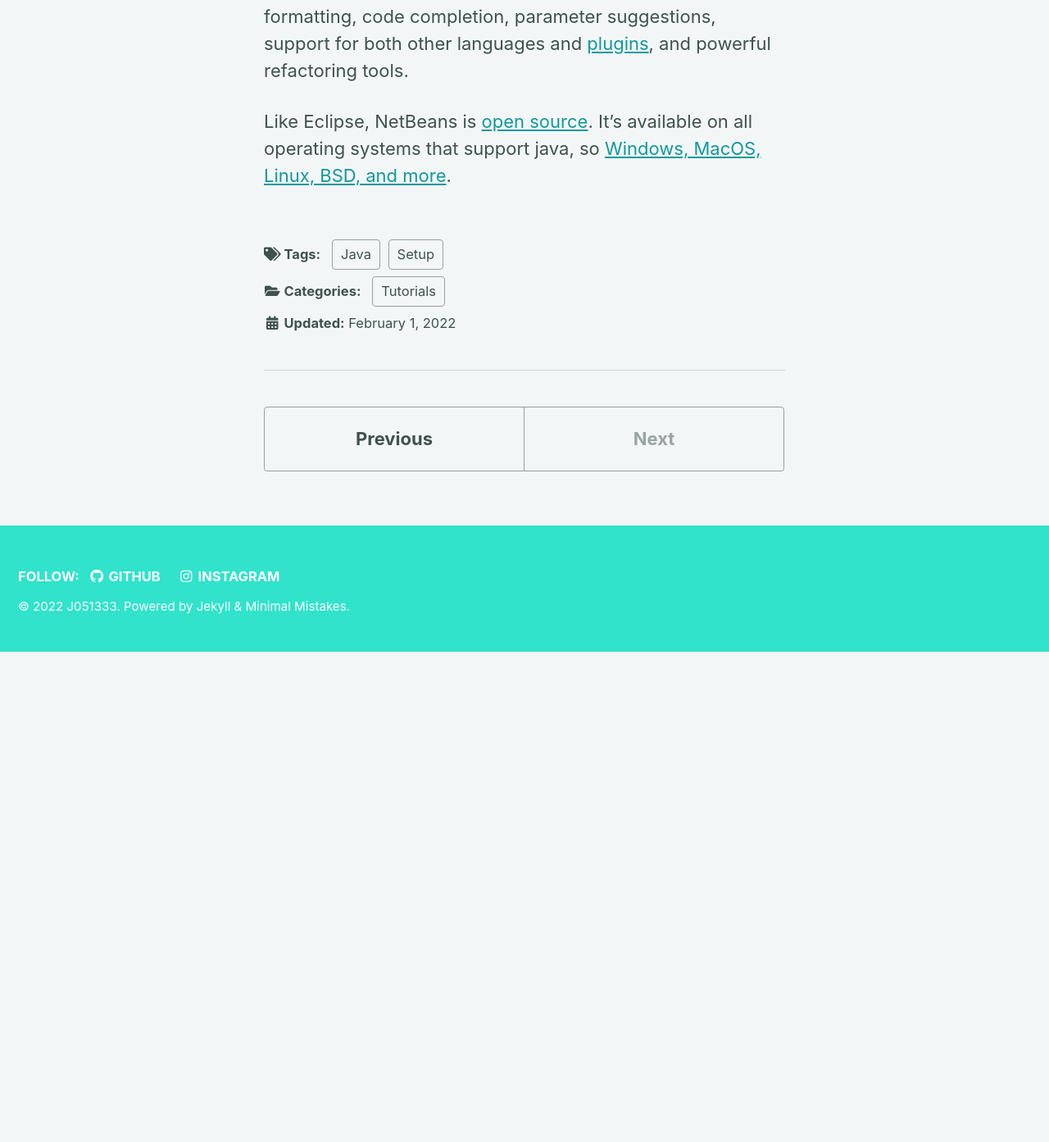
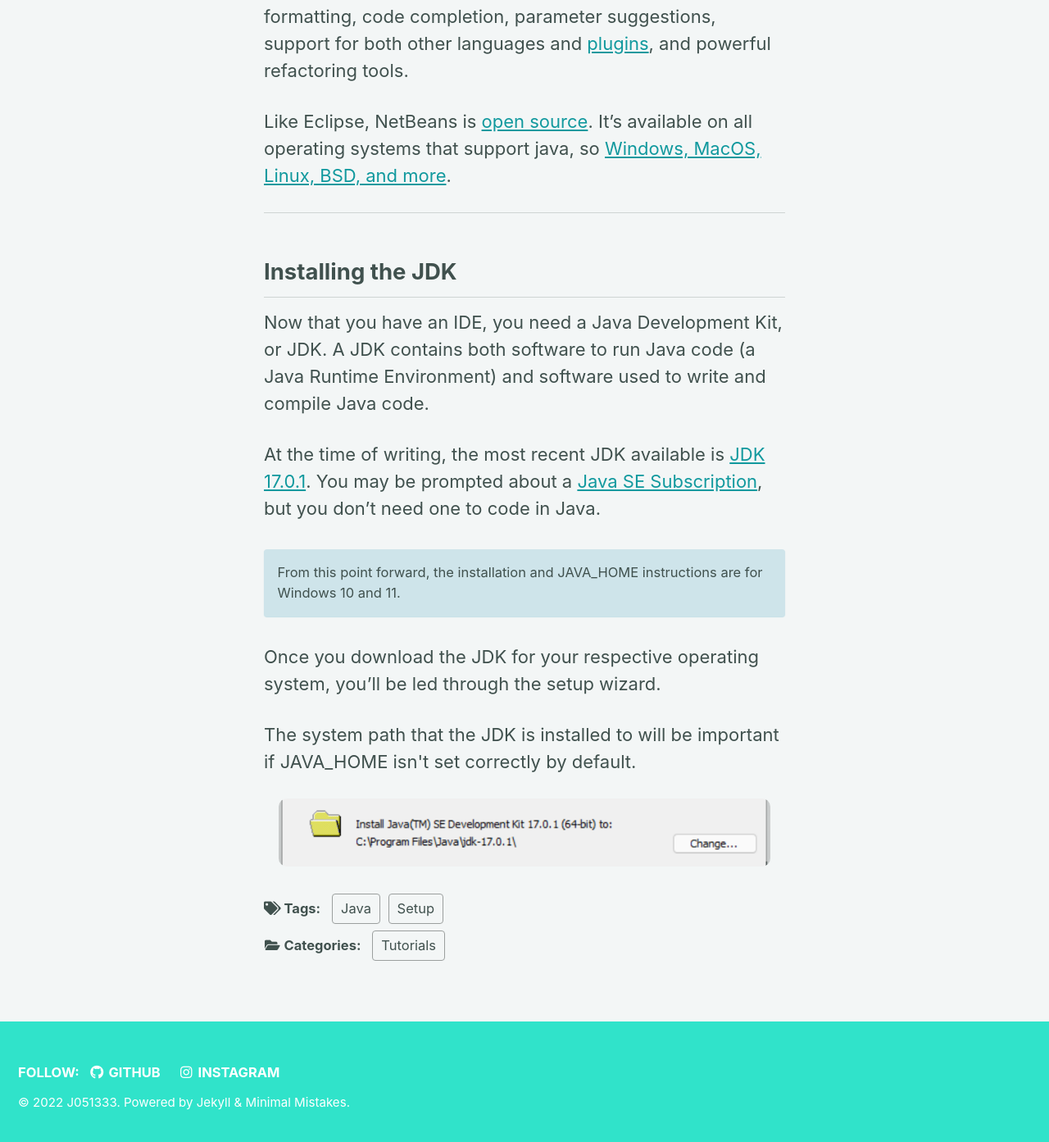
Before and after one commit to J051333/j051333.github.io, a Jekyll site: the page built from _posts/2022-01-03-Getting-Started-with-Java.md, in a window 1280 px wide and 1400 px high, scrolled down 2426 px. Shown: the top 1393 px of the window at 82% size. Built offline with Jekyll 4.4.1, drawn with Linux system fonts in a browser that asks for light colours; cached includes are drawn as plain includes; before the commit the page ends 3221 px from its top, so only the background shows below that.

Commit message:
Draft 1 edits

```diff
--- a/_posts/2022-02-01-Getting-Started-with-Java.md
+++ b/_posts/2022-01-03-Getting-Started-with-Java.md
@@ -14,7 +14,7 @@
 
 Your IDE is the tool you'll be using to write Java code. For Java, there are quite a few options. The most well-known ones are IntelliJ IDEA, VSCode, Eclipse, and NetBeans.
 
-### [<img src="/assets/imgs/intellij_logo.png" width="20"/> IntelliJ](https://www.jetbrains.com/idea/)
+### [<img src="/assets/imgs/intellij_logo.png" width="20"/>](https://www.jetbrains.com/idea/) [IntelliJ](https://www.jetbrains.com/idea/)
 
 IntelliJ, my IDE of choice, has an amazing code completion system, comparable to VSCode and Visual Studio. It's built specifically for Java and has a large variety of [plugins](https://plugins.jetbrains.com/idea). These provide additional language support for Kotlin, Scala, Bash, Markdown, etc. IntelliJ is also the editor packaged with [Android Studio](https://developer.android.com/studio), so if you plan to be doing any Android or [Flutter](https://flutter.dev/?gclsrc=ds&gclsrc=ds) app development, you'll likely be using IntelliJ one way or another.
 
@@ -24,7 +24,7 @@
 
 It has support for [Windows](https://www.jetbrains.com/idea/download/#section=windows), [MacOS](https://www.jetbrains.com/idea/download/#section=mac), and [Linux](https://www.jetbrains.com/idea/download/#section=linux).
 
-### [<img src="/assets/imgs/vscode_logo.png" width="20"/> Visual Studio Code](https://www.jetbrains.com/idea/)
+### [<img src="/assets/imgs/vscode_logo.png" width="20"/>](https://www.jetbrains.com/idea/) [Visual Studio Code](https://www.jetbrains.com/idea/)
 
 Visual Studio Code, commonly referred to as VSCode, is a fairly lightweight all around code editor. It's very quick and easy to install and is usable almost immediately.
 
@@ -36,7 +36,7 @@
 
 It's available for [Windows, MacOS, and Linux](https://code.visualstudio.com/Download).
 
-### [<img src="/assets/imgs/eclipse_logo.png" width="20"/> Eclipse](https://www.eclipse.org/ide/)
+### [<img src="/assets/imgs/eclipse_logo.png" width="20"/>](https://www.eclipse.org/ide/) [Eclipse](https://www.eclipse.org/ide/)
 
 Eclipse is a free and open source Java IDE. Like both IDEs mentioned above, Eclipse supports [plugins](https://marketplace.eclipse.org/). Eclipse's code completion is not as extensive as the ones in VSCode and IntelliJ, however, it has a clean and simple UI and supports languages other than Java (like [C++](https://www.eclipse.org/downloads/packages/release/2021-12/r/eclipse-ide-cc-developers)). Eclipse is **not** a lightweight IDE, it can become very resource-heavy at times.
 
@@ -44,8 +44,30 @@
 
 Eclipse is available on [Windows, MacOS, and Linux](https://www.eclipse.org/downloads/packages/installer).
 
-### [<img src="/assets/imgs/netbeans_logo.png" width="20"/> NetBeans](https://netbeans.apache.org/)
+### [<img src="/assets/imgs/netbeans_logo.png" width="20"/>](https://netbeans.apache.org/) [NetBeans](https://netbeans.apache.org/)
 
 NetBeans is an IDE developed by Apache. It's main language (and language it's written in) is Java. It has automated code-formatting, code completion, parameter suggestions, support for both other languages and [plugins](https://plugins.netbeans.apache.org/), and powerful refactoring tools.
 
 Like Eclipse, NetBeans is [open source](https://github.com/apache/netbeans). It's available on all operating systems that support java, so [Windows, MacOS, Linux, BSD, and more](https://netbeans.apache.org/download/nb126/nb126.html).
+
+---
+
+## Installing the JDK
+
+Now that you have an IDE, you need a Java Development Kit, or JDK. A JDK contains both software to run Java code (a Java Runtime Environment) and software used to write and compile Java code.
+
+At the time of writing, the most recent JDK available is [JDK 17.0.1](https://www.oracle.com/java/technologies/downloads/). You may be prompted about a [Java SE Subscription](https://www.oracle.com/java/java-se-subscription/), but you don't need one to code in Java.
+
+From this point forward, the installation and JAVA_HOME instructions are for Windows 10 and 11.
+{: .notice--info}
+
+Once you download the JDK for your respective operating system, you'll be led through the setup wizard.
+
+<div class="warning">
+  <p>
+    The system path that the JDK is installed to will be important if JAVA_HOME isn't set correctly by default.
+  </p>
+  <div align="center">
+    <img src="/assets/imgs/JDK-1.png" width=600 style="border-radius: 10px"/>
+  </div>
+</div>
```
